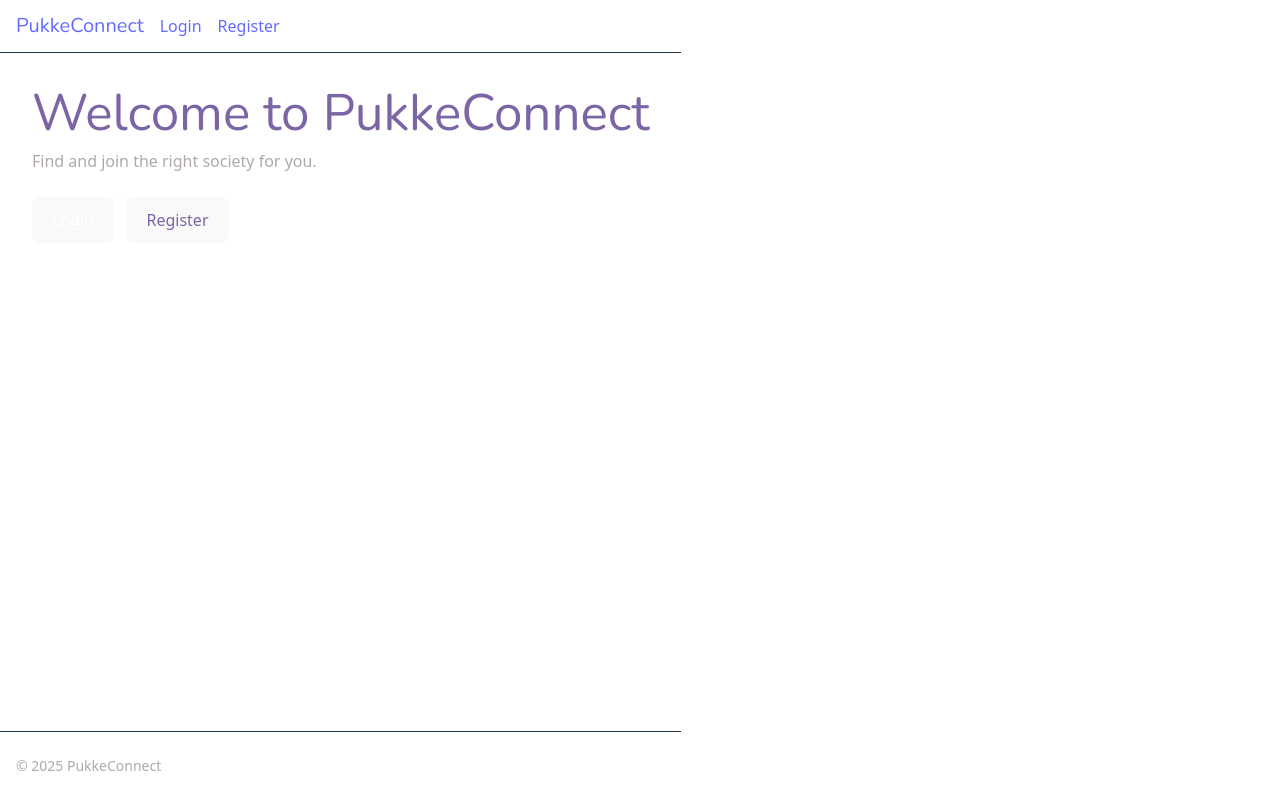
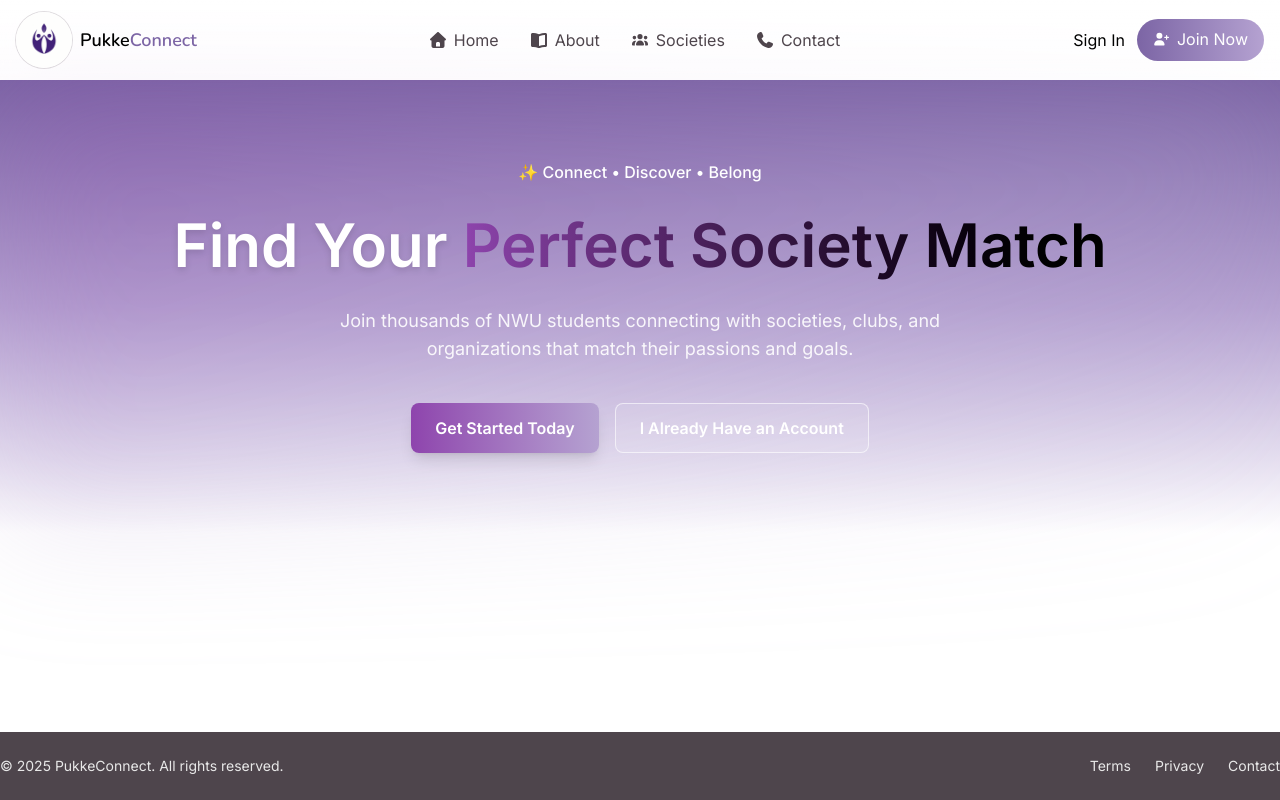
Before and after one commit to clowiiza1/pukkeconnect-frontend, a React (Vite) app: page / in a window 1280 px wide. Built offline with nearby package versions, Linux system fonts and the light colour scheme.

Commit message:
finalized routing and modularization. added navbar and hero section

```diff
--- /dev/null
+++ b/jsconfig.json
@@ -0,0 +1,6 @@
+{
+  "compilerOptions": {
+    "baseUrl": ".",
+    "paths": { "@/*": ["src/*"] }
+  }
+}
--- a/package.json
+++ b/package.json
@@ -10,6 +10,10 @@
     "preview": "vite preview"
   },
   "dependencies": {
+    "@fortawesome/free-brands-svg-icons": "^7.0.0",
+    "@fortawesome/free-regular-svg-icons": "^7.0.0",
+    "@fortawesome/free-solid-svg-icons": "^7.0.0",
+    "@fortawesome/react-fontawesome": "^0.2.3",
     "react": "^19.1.1",
     "react-dom": "^19.1.1",
     "react-router-dom": "^7.8.1"
--- a/src/components/layout/DashboardLayout.jsx
+++ b/src/components/layout/DashboardLayout.jsx
@@ -1,4 +1,4 @@
-import { Outlet, Link } from "react-router-dom";
+import { Outlet,Link } from "react-router-dom";
 
 export default function DashboardLayout() {
   return (
--- a/src/components/layout/Footer.jsx
+++ b/src/components/layout/Footer.jsx
@@ -1,8 +1,13 @@
 export default function Footer() {
   return (
-    <footer className="border-t">
-      <div className="mx-auto max-w-6xl px-4 py-6 text-sm text-muted">
-        © {new Date().getFullYear()} PukkeConnect
+    <footer className="bg-dark text-lightgr py-6 mt-10">
+      <div className="max-w-7xl mx-auto flex flex-col sm:flex-row justify-between items-center gap-4">
+        <p className="text-sm">&copy; {new Date().getFullYear()} PukkeConnect. All rights reserved.</p>
+        <nav className="flex gap-6 text-sm">
+          <a href="/terms" className="hover:text-softlav">Terms</a>
+          <a href="/privacy" className="hover:text-softlav">Privacy</a>
+          <a href="/contact" className="hover:text-softlav">Contact</a>
+        </nav>
       </div>
     </footer>
   );
--- a/src/components/layout/Header.jsx
+++ b/src/components/layout/Header.jsx
@@ -1,47 +1,178 @@
-import { Link, NavLink, useNavigate } from "react-router-dom";
+import { Link, NavLink, useLocation, useNavigate } from "react-router-dom";
+import { useMemo, useState } from "react";
 import { useAuth } from "@/context/AuthContext";
+import { FontAwesomeIcon } from "@fortawesome/react-fontawesome";
+import {
+  faHouse,
+  faCircleInfo,
+  faUsers,
+  faEnvelope,
+  faRightToBracket,
+  faUserPlus,
+  faArrowRightFromBracket,
+  faPhone,
+  faBookOpen,
+} from "@fortawesome/free-solid-svg-icons";
+
+
+function NavItem({ to, children }) {
+  return (
+    <NavLink
+      to={to}
+      className="inline-flex items-center gap-2 px-3 py-2 text-dark hover:text-mediumpur"
+    >
+      {children}
+    </NavLink>
+  );
+}
 
 export default function Header() {
-  const { user, role, isAuthenticated, logout } = useAuth();
+  const [open, setOpen] = useState(false);
   const navigate = useNavigate();
+  const location = useLocation();
+  const { isAuthenticated, role, logout } = useAuth();
+
+  const goAuth = (kind) => navigate({ pathname: "/", search: `?auth=${kind}` });
 
   const dashboardHref =
     role === "admin" ? "/admin" :
-    role === "society-admin" ? "/society-admin" : "/student";
+    role === "society-admin" ? "/society-admin" :
+    "/student";
+
+  // close mobile menu when route changes
+  useMemo(() => setOpen(false), [location.pathname]);
 
   return (
-    <header className="border-b bg-white">
-      <div className="mx-auto max-w-6xl px-4 py-3 flex items-center justify-between">
+    <header className="sticky top-0 z-40 w-full bg-gradient-to-b from-white/90 to-white/70 backdrop-blur">
+      <div className="mx-auto max-w-8xl px-4">
+        <div className="flex h-20 items-center justify-between">
+          {/* === Logo ==== */}
           <Link to="/" className="flex items-center gap-2">
-          <img src="/icon.png" alt="PukkeConnect" className="h-8 w-8" />
-          <span className="font-alt text-xl text-dark">PukkeConnect</span>
+            <img
+              src="/icon.png"
+              alt="PukkeConnect"
+              className="h-14 w-14 rounded-full ring-1 ring-muted/40"
+            />
+            <span className="font-alt text-lg font-semibold">
+              Pukke{""}
+              <span className="bg-mediumpur to-softlav bg-clip-text text-transparent">
+                Connect
+              </span>
+            </span>
           </Link>
 
-        <nav className="flex items-center gap-4">
-          <NavLink to="/" className="text-muted hover:text-mediumpur">Home</NavLink>
 
-          {isAuthenticated && (
-            <NavLink to={dashboardHref} className="text-muted hover:text-mediumpur">
-              Dashboard
-            </NavLink>
-          )}
+          {/* === Desktop Nav Bar with FontAwesome icons === */}
+          <nav className="hidden md:flex items-center gap-2 ">
+            <NavItem to="/">
+              <FontAwesomeIcon icon={faHouse} className="h-4 w-4" />
+              <span>Home</span>
+            </NavItem>
 
+            <NavItem to="/about">
+              <FontAwesomeIcon icon={faBookOpen} className="h-4 w-4" />
+              <span>About</span>
+            </NavItem>
+
+            <NavItem to="/societies">
+              <FontAwesomeIcon icon={faUsers} className="h-4 w-4" />
+              <span>Societies</span>
+            </NavItem>
+
+            <NavItem to="/contact">
+              <FontAwesomeIcon icon={faPhone} className="h-4 w-4" />
+              <span>Contact</span>
+            </NavItem>
+
+
+
+            {isAuthenticated && <NavItem to={dashboardHref}>Dashboard</NavItem>}
+          </nav>
+
+          {/* === Right side actions === */}
+          <div className="hidden md:flex items-center gap-3">
             {!isAuthenticated ? (
               <>
-              <button onClick={() => navigate("/?auth=login")} className="px-3 py-1 rounded bg-mediumpur text-white">
-                Login
+                <button onClick={() => goAuth("login")} className=" hover:text-mediumpur">
+                  Sign In
                 </button>
-              <button onClick={() => navigate("/?auth=register")} className="px-3 py-1 rounded border border-mediumpur text-mediumpur">
-                Register
+                <button
+                  onClick={() => goAuth("register")}
+                  className="rounded-3xl px-4 py-2 text-white bg-gradient-to-r from-mediumpur to-softlav hover:opacity-90 transition"
+                >
+                  <span className="inline-flex items-center gap-2">
+                    <FontAwesomeIcon icon={faUserPlus} className="h-4 w-4" />
+                    Join Now
+                  </span>
                 </button>
               </>
             ) : (
-            <button onClick={logout} className="px-3 py-1 rounded border border-dark text-dark">
+              <button
+                onClick={logout}
+                className="rounded-lg border border-dark/30 px-4 py-2 text-dark hover:bg-lightgr"
+              >
                 Logout
               </button>
             )}
-        </nav>
           </div>
+
+          {/* === Hamburger (mobile) === */}
+          <button
+            onClick={() => setOpen((v) => !v)}
+            className="md:hidden inline-flex h-10 w-10 items-center justify-center rounded-lg ring-1 ring-muted/40 text-dark"
+            aria-label="Toggle menu"
+          >
+            <svg className="h-5 w-5" viewBox="0 0 24 24" fill="none" stroke="currentColor">
+              <path strokeLinecap="round" strokeLinejoin="round" strokeWidth="1.5"
+                d="M3.75 6.75h16.5M3.75 12h16.5m-16.5 5.25h16.5"/>
+            </svg>
+          </button>
+        </div>
+      </div>
+
+      {/* === Mobile sheet === */}
+      {open && (
+        <div className="md:hidden  bg-white">
+          <div className="mx-auto max-w-7xl px-4 py-3 space-y-2">
+            <NavLink to="/" className="block rounded px-2 py-2 hover:text-white hover:bg-softlav">Home</NavLink>
+            <NavLink to="/about" className="block rounded px-2 py-2 hover:text-white hover:bg-softlav">About</NavLink>
+            <NavLink to="/societies" className="block rounded px-2 py-2 hover:text-white hover:bg-softlav">Society Categories</NavLink>
+            <NavLink to="/contact" className="block rounded px-2 py-2 hover:text-white hover:bg-softlav">Contact</NavLink>
+            {isAuthenticated && (
+              <NavLink to={dashboardHref} className="block rounded px-2 py-2 hover:bg-lightgr">Dashboard</NavLink>
+            )}
+            <div className="pt-3 flex gap-2">
+              {!isAuthenticated ? (
+              <>
+                <button
+                  onClick={() => goAuth("login")}
+                  className="text-dark hover:text-mediumpur flex items-center gap-2"
+                >
+                  <FontAwesomeIcon icon={faRightToBracket} />
+                  Sign In
+                </button>
+                <button
+                  onClick={() => goAuth("register")}
+                  className="rounded-lg px-4 py-2 text-white bg-gradient-to-r from-mediumpur to-softlav hover:opacity-90 transition flex items-center gap-2"
+                >
+                  <FontAwesomeIcon icon={faUserPlus} />
+                  Join Now
+                </button>
+              </>
+            ) : (
+              <button
+                onClick={logout}
+                className="rounded-lg border border-dark/30 px-4 py-2 text-dark hover:bg-lightgr flex items-center gap-2"
+              >
+                <FontAwesomeIcon icon={faArrowRightFromBracket} />
+                Logout
+              </button>
+            )}
+
+            </div>
+          </div>
+        </div>
+      )}
     </header>
   );
 }
--- a/src/components/layout/PublicLayout.jsx
+++ b/src/components/layout/PublicLayout.jsx
@@ -1,27 +1,15 @@
-import { Outlet, Link } from "react-router-dom";
+import { Outlet } from "react-router-dom";
+import Header from "./Header";
+import Footer from "./Footer";
 
 export default function PublicLayout() {
   return (
     <div className="min-h-screen flex flex-col">
-      <header className="border-b bg-white">
-        <div className="mx-auto max-w-6xl px-4 py-3 flex items-center gap-4">
-          <Link to="/" className="font-alt text-xl text-mediumpur">PukkeConnect</Link>
-          <nav className="flex gap-4">
-            <Link to="/login" className="text-muted hover:text-mediumpur">Login</Link>
-            <Link to="/register" className="text-muted hover:text-mediumpur">Register</Link>
-          </nav>
-        </div>
-      </header>
-
+      <Header />
       <main className="flex-1">
         <Outlet />
       </main>
-
-      <footer className="border-t">
-        <div className="mx-auto max-w-6xl px-4 py-6 text-sm text-muted">
-          © {new Date().getFullYear()} PukkeConnect
-        </div>
-      </footer>
+      <Footer />
     </div>
   );
 }
--- /dev/null
+++ b/src/components/ui/Hero.jsx
@@ -0,0 +1,41 @@
+export default function Hero() {
+  return (
+    <section
+      id="hero"
+      className="relative flex flex-col items-center justify-center text-center px-6 py-20
+                 bg-gradient-to-b from-mediumpur via-softlav to-white"
+    >
+      {/* Background blur overlay */}
+      <div className="absolute inset-0 bg-gradient-to-br from-nwupur/30 via-softlav/20 to-transparent blur-3xl"></div>
+
+      {/* Tagline */}
+      <p className="relative z-10 flex items-center gap-2 text-white font-medium mb-6">
+        ✨ Connect • Discover • Belong
+      </p>
+
+      {/* Heading */}
+      <h1 className="relative z-10 text-4xl sm:text-5xl lg:text-6xl font-extrabold leading-tight">
+        <span className="text-white drop-shadow-md">Find Your</span>{" "}
+        <span className="bg-gradient-to-r from-nwupur to-black bg-clip-text text-transparent">
+          Perfect Society Match
+        </span>
+      </h1>
+
+      {/* Subtext */}
+      <p className="relative z-10 mt-6 max-w-2xl text-lg text-white/90">
+        Join thousands of NWU students connecting with societies, clubs, and
+        organizations that match their passions and goals.
+      </p>
+
+      {/* CTA buttons */}
+      <div className="relative z-10 mt-10 flex gap-4">
+        <button className="rounded-lg bg-gradient-to-r from-nwupur to-softlav px-6 py-3 text-white font-semibold shadow-lg hover:opacity-90 transition">
+          Get Started Today
+        </button>
+        <button className="rounded-lg border border-white/60 bg-white/10 px-6 py-3 text-white font-semibold hover:bg-white/20 transition">
+          I Already Have an Account
+        </button>
+      </div>
+    </section>
+  );
+}
--- a/src/index.css
+++ b/src/index.css
@@ -9,73 +9,5 @@
   --color-mediumpur: #7c65a5;
   --color-dark:      #4e454c;
   --color-muted:     #afa8ae;
+  --color-nwupur:    #8e44ad;
 }
-
-:root {
-  font-family: system-ui, Avenir, Helvetica, Arial, sans-serif;
-  line-height: 1.5;
-  font-weight: 400;
-
-  color-scheme: light dark;
-  color: rgba(255, 255, 255, 0.87);
-  background-color: #242424;
-
-  font-synthesis: none;
-  text-rendering: optimizeLegibility;
-  -webkit-font-smoothing: antialiased;
-  -moz-osx-font-smoothing: grayscale;
-}
-
-a {
-  font-weight: 500;
-  color: #646cff;
-  text-decoration: inherit;
-}
-a:hover {
-  color: #535bf2;
-}
-
-body {
-  margin: 0;
-  display: flex;
-  place-items: center;
-  min-width: 320px;
-  min-height: 100vh;
-}
-
-h1 {
-  font-size: 3.2em;
-  line-height: 1.1;
-}
-
-button {
-  border-radius: 8px;
-  border: 1px solid transparent;
-  padding: 0.6em 1.2em;
-  font-size: 1em;
-  font-weight: 500;
-  font-family: inherit;
-  background-color: #1a1a1a;
-  cursor: pointer;
-  transition: border-color 0.25s;
-}
-button:hover {
-  border-color: #646cff;
-}
-button:focus,
-button:focus-visible {
-  outline: 4px auto -webkit-focus-ring-color;
-}
-
-@media (prefers-color-scheme: light) {
-  :root {
-    color: #213547;
-    background-color: #ffffff;
-  }
-  a:hover {
-    color: #747bff;
-  }
-  button {
-    background-color: #f9f9f9;
-  }
-}
--- a/src/main.jsx
+++ b/src/main.jsx
@@ -2,7 +2,7 @@ import React from "react";
 import ReactDOM from "react-dom/client";
 import "./index.css";
 import AppRouter from "./router";
-import { AuthProvider } from "./context/AuthContext";
+import { AuthProvider } from "@/context/AuthContext";
 
 ReactDOM.createRoot(document.getElementById("root")).render(
   <React.StrictMode>
--- a/src/pages/public/Landing.jsx
+++ b/src/pages/public/Landing.jsx
@@ -1,7 +1,7 @@
 import { useEffect, useMemo } from "react";
 import { useLocation, useNavigate } from "react-router-dom";
 import AuthModal from "@/features/auth/AuthModal";
-
+import Hero from "@/components/ui/Hero";
 export default function Landing() {
   const location = useLocation();
   const navigate = useNavigate();
@@ -19,27 +19,12 @@ export default function Landing() {
     navigate({ pathname: "/", search: p.toString() }, { replace: true });
   };
 
-  return (
-    <section className="mx-auto max-w-6xl p-8">
-      <h1 className="text-4xl font-alt text-mediumpur mb-2">Welcome to PukkeConnect</h1>
-      <p className="text-muted mb-6">Find and join the right society for you.</p>
+   return (
+    <>
+      <Hero />
 
-      <div className="flex gap-3">
-        <button
-          onClick={() => navigate("/?auth=login")}
-          className="rounded bg-mediumpur px-4 py-2 text-white"
-        >
-          Login
-        </button>
-        <button
-          onClick={() => navigate("/?auth=register")}
-          className="rounded border border-mediumpur px-4 py-2 text-mediumpur"
-        >
-          Register
-        </button>
-      </div>
-
+      {/* Auth modal still works on top of Hero */}
       <AuthModal open={open} onClose={closeModal} defaultTab={defaultTab} />
-    </section>
+    </>
   );
 }
--- a/src/pages/public/NotFound.jsx
+++ b/src/pages/public/NotFound.jsx
@@ -0,0 +1,3 @@
+export default function NotFound() {
+  return <div className="p-8 text-dark">404 — Not Found</div>;
+}
```
Also changed, not shown: src/App.jsx (deleted, +0 -14 lines), 1 other file (tests, documents, lock files or other folders). Lines whose indentation alone changed are shown as unchanged.
